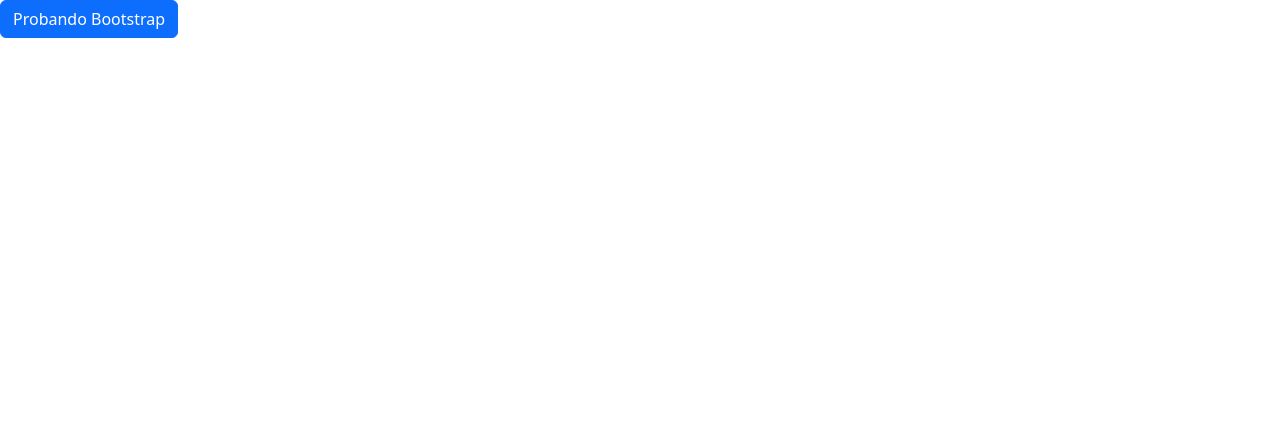
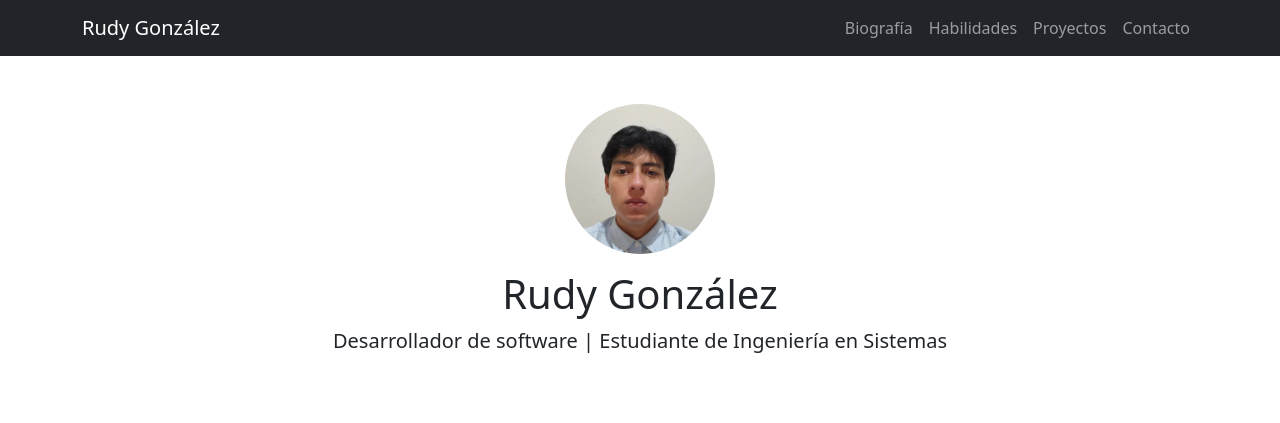
Before and after one commit to RudyGT05/pagina-presentacion, a plain HTML site: page index.html in a window 1280 px wide. Drawn offline with nearby package versions, Linux system fonts and the light colour scheme.

Commit message:
Se agrego Navbar Responsive, se creó archivo styles y se agregó foto de perfil

```diff
--- a/index.html
+++ b/index.html
@@ -6,10 +6,36 @@
     <title>Rudy González - Perfil</title>
 
     <link href="https://cdn.jsdelivr.net/npm/bootstrap@5.3.3/dist/css/bootstrap.min.css" rel="stylesheet">
+    <link href="styles.css" rel="stylesheet">
 </head>
 <body>
 
-        <button class="btn btn-primary">Probando Bootstrap</button>
+        <nav class="navbar navbar-expand-lg navbar-dark bg-dark">
+    <div class="container">
+        <a class="navbar-brand" href="#">Rudy González</a>
 
+        <button class="navbar-toggler" type="button" data-bs-toggle="collapse" data-bs-target="#navbarNav">
+            <span class="navbar-toggler-icon"></span>
+        </button>
+
+        <div class="collapse navbar-collapse" id="navbarNav">
+            <ul class="navbar-nav ms-auto">
+                <li class="nav-item"><a class="nav-link" href="#bio">Biografía</a></li>
+                <li class="nav-item"><a class="nav-link" href="#habilidades">Habilidades</a></li>
+                <li class="nav-item"><a class="nav-link" href="#proyectos">Proyectos</a></li>
+                <li class="nav-item"><a class="nav-link" href="#contacto">Contacto</a></li>
+            </ul>
+        </div>
+    </div>
+</nav>
+
+<header class="container text-center py-5">
+    <img src="foto-perfil.jpeg" alt="Foto de perfil de Rudy González" class="rounded-circle mb-3 foto-perfil">
+    <h1>Rudy González</h1>
+    <p class="lead">Desarrollador de software | Estudiante de Ingeniería en Sistemas</p>
+</header>
+
+
+<script src="https://cdn.jsdelivr.net/npm/bootstrap@5.3.3/dist/js/bootstrap.bundle.min.js"></script>
 </body>
 </html>
--- /dev/null
+++ b/styles.css
@@ -0,0 +1,6 @@
+/* En tu styles.css */
+.foto-perfil {
+    width: 150px;
+    height: 150px;
+    object-fit: cover;
+}
```
Also changed, not shown: foto-perfil.jpeg (added).
